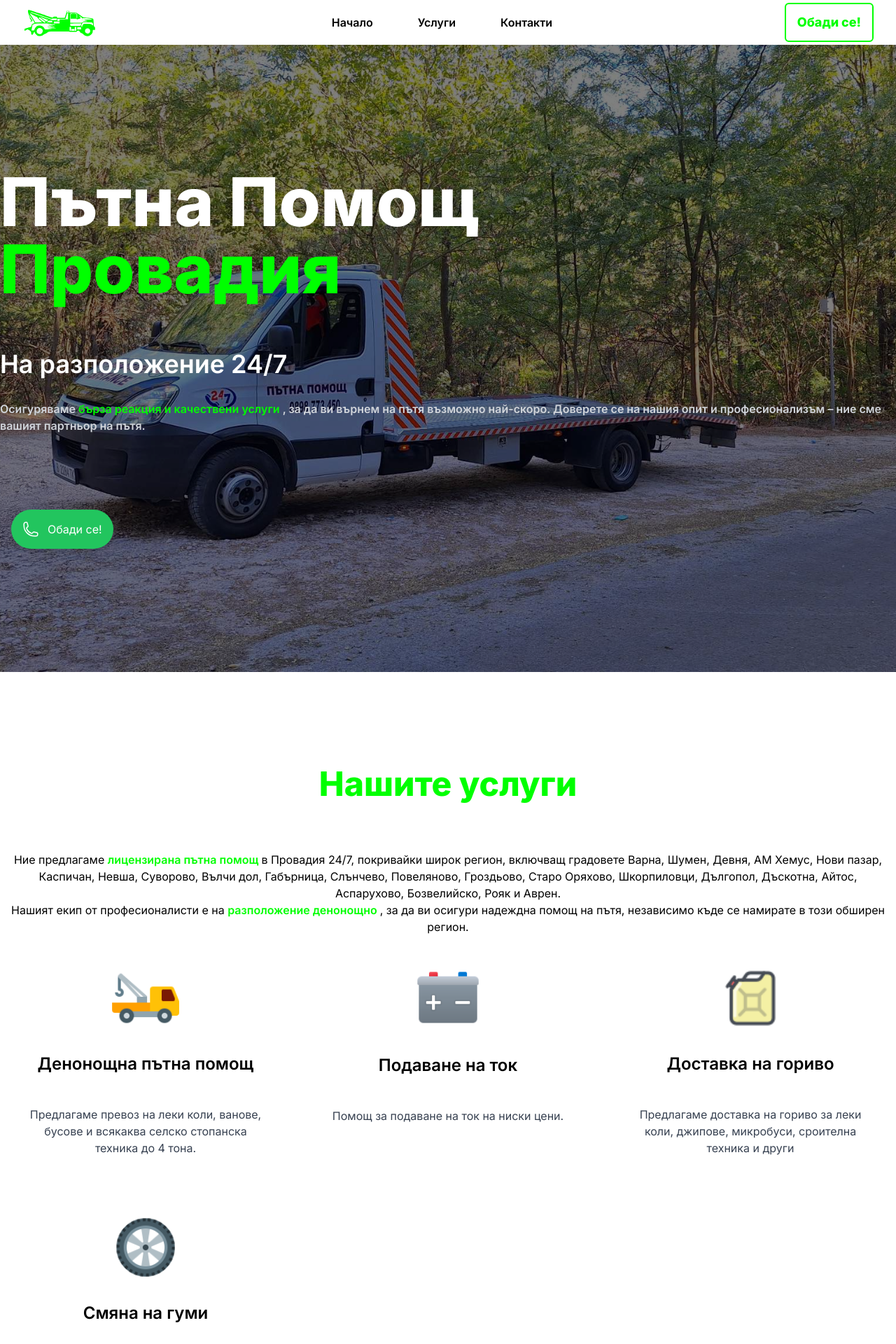
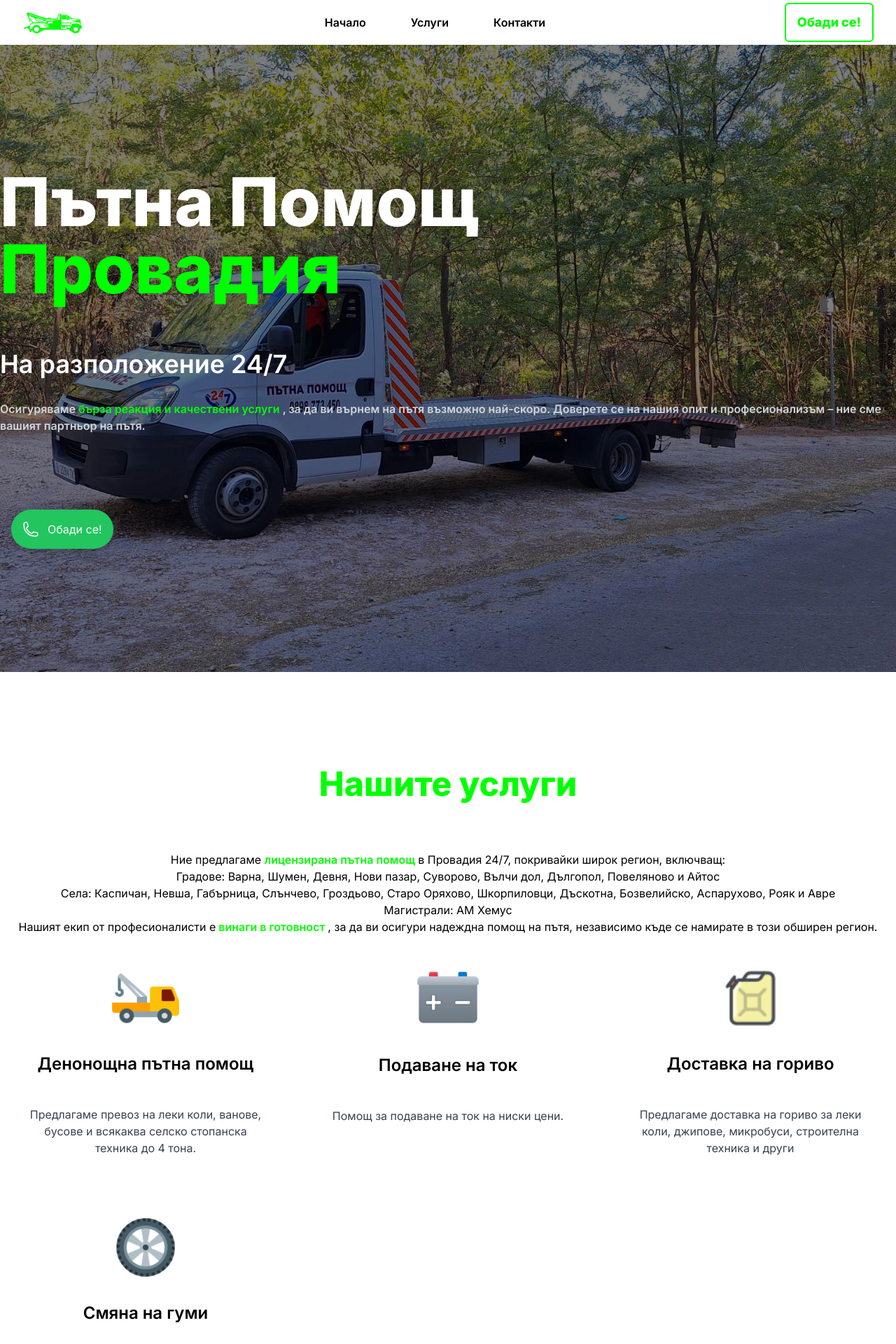
Before and after one commit to kiril290401/ivo_app, a Next.js app: page / in a window 1280 px wide. Shown: the top 1920 px of the page at 70% size. Built offline with nearby package versions, Linux system fonts and the light colour scheme.

Commit message:
Final Commit, change errors

```diff
--- a/src/app/Contact.js
+++ b/src/app/Contact.js
@@ -62,7 +62,7 @@ const Contact = () => {
               </p>
               <div>
                 <p>
-                  На разположение 24/7
+                  24/7
                 </p>
               </div>
             </div>
--- a/src/app/Navbar.js
+++ b/src/app/Navbar.js
@@ -23,8 +23,8 @@ const Navbar = () => {
                 <Image
                   src="/Image/logo.svg"
                   alt="Logo"
-                  width={110}
-                  height={100}
+                  width={90}
+                  height={90}
                 />
               </a>
             </div>
--- a/src/app/Services.js
+++ b/src/app/Services.js
@@ -17,12 +17,12 @@ export default function ServicesPage() {
     {
       photo: "/Image/services_gasoil.png",
       title: "Доставка на гориво",
-      text: "Предлагаме доставка на гориво за леки коли, джипове, микробуси, сроителна техника и други",
+      text: "Предлагаме доставка на гориво за леки коли, джипове, микробуси, строителна техника и други",
     },
     {
       photo: "/Image/services_wheel.png",
       title: "Смяна на гуми",
-      text: "Предлагаме услугата Смяна на гуми при авария на пътя на изгодни цени, без скрити такси.",
+      text: "Смяна на гуми при авария на пътя на изгодни цени, без скрити такси.",
     },
   ];
 
@@ -39,13 +39,13 @@ export default function ServicesPage() {
         <div className="my-6 text-center">
           <p>
             Ние предлагаме <span className="text-color_principal font-semibold"> лицензирана пътна помощ </span> в Провадия 24/7, покривайки
-            широк регион, включващ градовете Варна, Шумен, Девня, АМ Хемус, Нови
-            пазар, Каспичан, Невша, Суворово, Вълчи дол, Габърница, Слънчево,
-            Повеляново, Гроздьово, Старо Оряхово, Шкорпиловци, Дългопол,
-            Дъскотна, Айтос, Аспарухово, Бозвелийско, Рояк и Аврен.
+            широк регион, включващ:
           </p>
+          <p>Градове: Варна, Шумен, Девня, Нови пазар, Суворово, Вълчи дол, Дългопол, Повеляново и Айтос</p>
+          <p>Села: Каспичан, Невша, Габърница, Слънчево, Гроздьово, Старо Оряхово, Шкорпиловци, Дъскотна, Бозвелийско, Аспарухово, Рояк и Авре</p>
+          <p>Магистрали: АМ Хемус</p>
           <p>
-            Нашият екип от професионалисти е на <span className="text-color_principal font-semibold">  разположение денонощно </span>, за да ви
+            Нашият екип от професионалисти е<span className="text-color_principal font-semibold"> винаги в готовност </span>, за да ви
             осигури надеждна помощ на пътя, независимо къде се намирате в този
             обширен регион.
           </p>
```
Also changed, not shown: 1 other file (tests, documents, lock files or other folders).
